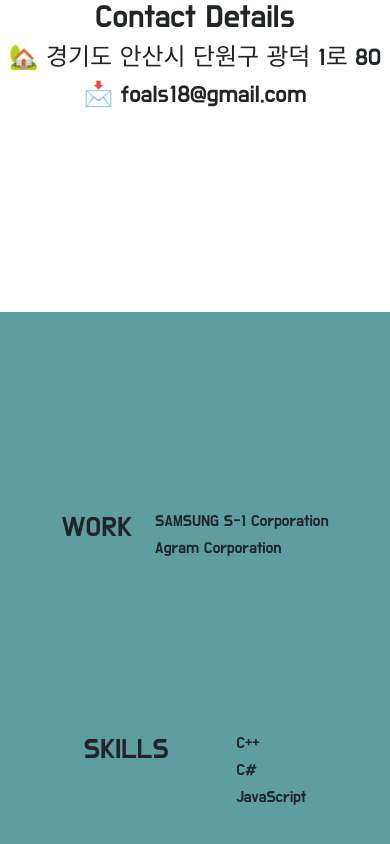
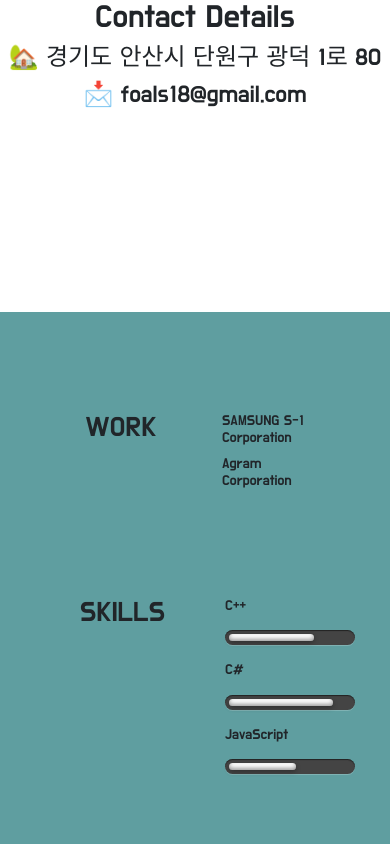
Before and after one commit to Raemerrr/react_resume_project, a React (Create React App) app: page / in a window 390 px wide. Shown: the part 1376-2220 px from the top of the page. Built offline with nearby package versions, Linux system fonts and the light colour scheme.

Commit message:
Resume 레이아웃 구성

```diff
--- a/public/index.html
+++ b/public/index.html
@@ -2,7 +2,7 @@
 <html lang="en">
   <head>
     <meta charset="utf-8" />
-    <link rel="icon" href="%PUBLIC_URL%/favicon.ico" />
+    <link rel="icon" href="%PUBLIC_URL%/favicon_.ico" />
     <meta name="viewport" content="width=device-width, initial-scale=1" />
     <meta name="theme-color" content="#000000" />
     <meta
@@ -41,7 +41,7 @@
       work correctly both with client-side routing and a non-root public URL.
       Learn how to configure a non-root public URL by running `npm run build`.
     -->
-    <title>React App</title>
+    <title>Raemerrr`s Blog</title>
   </head>
   <body>
     <noscript>You need to enable JavaScript to run this app.</noscript>
--- a/src/Components/Resume.js
+++ b/src/Components/Resume.js
@@ -17,9 +17,18 @@ function Resume() {
           <h3>SKILLS</h3>
         </div>
         <div className="document">
-          <h1>C++</h1>
-          <h1>C#</h1>
-          <h1>JavaScript</h1>
+          <div className="skill">
+            <h1>C++</h1>
+            <progress max="100" value="70" />
+          </div>
+          <div className="skill">
+            <h1>C#</h1>
+            <progress max="100" value="85" />
+          </div>
+          <div className="skill">
+            <h1>JavaScript</h1>
+            <progress max="100" value="55" />
+          </div>
         </div>
       </div>
     </section>
--- a/src/styles/Resume.css
+++ b/src/styles/Resume.css
@@ -12,10 +12,47 @@
     background-color: cadetblue;
     flex-direction: column;
     width: 100%;
-    padding: 200px 50px;
+    padding: 50px 50px;
 }
 
- .contents{
+.contents{
+    display: flex;
+    /* justify-content: center; */
+    margin: 50px 0px;
+}
+
+.contents .title,
+.contents .document{
+    margin: 0px 30px;
+}
+
+.title{
+    text-align: center;
+    width: 50%;
+}
+
+.document{
+    text-align: left;
+}
+
+progress {
+    display: block; /* default: inline-block */
+    width: 300px;
+    margin: 1em auto;
+    padding: 4px;
+    border: 0 none;
+    background: #444;
+    border-radius: 14px;
+    box-shadow: inset 0px 1px 1px rgba(0,0,0,0.5), 0px 1px 0px rgba(255,255,255,0.2);
+  }
+  progress::-moz-progress-bar {
+    border-radius: 12px;
+    background: #FFF;
+    box-shadow: inset 0 -2px 4px rgba(0,0,0,0.4), 0 2px 5px 0px rgba(0,0,0,0.3);
+
+  }
+
+ /* .contents{
     display: flex;
     flex:1;
     justify-content:space-around;
@@ -31,14 +68,32 @@
     display: flex;
     align-items: flex-start;
     flex-direction: column;
-}
+} */
 
 @media screen and (max-width: 768px) {
     .contents{
         padding:0;
     }
 
+    .document{
+        margin-left: 30px;
+    }
+
     .document h1{
-        font-size: 1rem;
+        font-size: 0.9rem;
     }
+
+    progress {
+        height: 15px;
+        width: 130px;
+      }
+    progress::-webkit-progress-bar {
+        background: transparent;
+    }
+    progress::-webkit-progress-value {
+      border-radius: 12px;
+      background: #FFF;
+      box-shadow: inset 0 -2px 4px rgba(0,0,0,0.4), 0 2px 5px 0px rgba(0,0,0,0.3);
+    }
+    /* environnement styles */
 }
```
Also changed, not shown: 2 other files (tests, documents, lock files or other folders).
